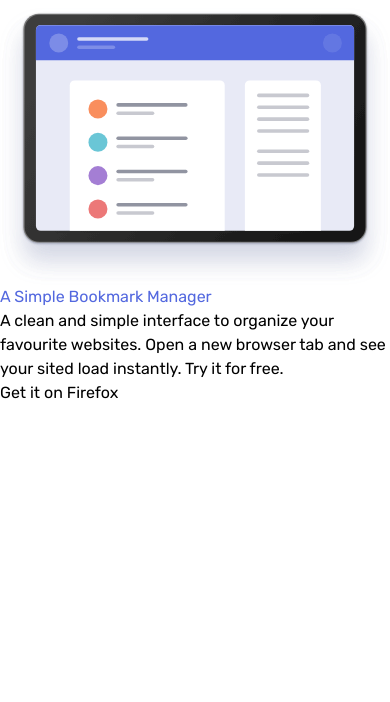
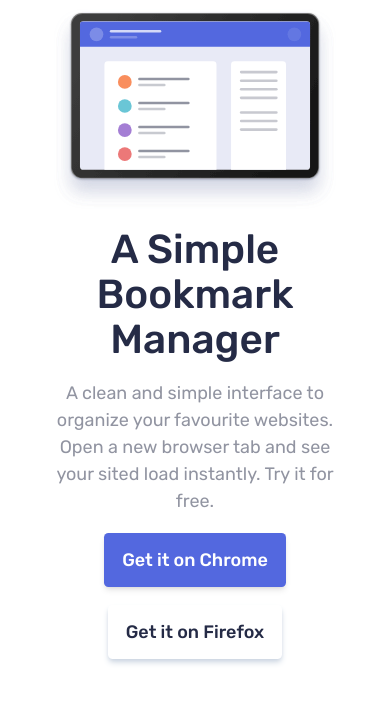
Before and after one commit to Kamil-Budzik/Bookmark-landing-page, a Next.js app: page / in a window 390 px wide. Shown: the top 702 px of the page. Built offline with nearby package versions, Linux system fonts and the light colour scheme.

Commit message:
chore: Make about-me section responsive

```diff
--- a/src/components/AboutMe.tsx
+++ b/src/components/AboutMe.tsx
@@ -2,20 +2,32 @@
 
 const AboutMe = () => {
   return (
-    <section className="flex flex-col-reverse">
-      <div>
+    <section className="flex flex-col-reverse items-center px-12 lg:flex-row lg:justify-between lg:py-24">
+      <div className="max-w-lg">
         <header>
-          <h1 className="text-blue-500">A Simple Bookmark Manager</h1>
+          <h1 className="my-4 text-center text-4xl font-medium text-blue-700 lg:text-left">
+            A Simple Bookmark Manager
+          </h1>
         </header>
-        <p>
+        <p className="mt-4 text-center text-blue-600 lg:my-6 lg:text-left">
           A clean and simple interface to organize your favourite websites. Open
           a new browser tab and see your sited load instantly. Try it for free.
         </p>
-        <button>Get it on Firefox</button>
+        <div className="flex flex-col items-center text-center sm:flex-row sm:justify-evenly lg:justify-start lg:text-left">
+          <button className="my-4 rounded bg-blue-500 px-4 py-3 font-medium text-white shadow-md lg:mr-8">
+            Get it on Chrome
+          </button>
+          <button className="rounded px-4 py-3 font-medium text-blue-700 shadow-md shadow-slate-300">
+            Get it on Firefox
+          </button>
+        </div>
       </div>
-      <div>
-        <div className="" />
-        <img src="/images/illustration-hero.svg" alt="App preview" />
+      <div className="max-w-lg">
+        <img
+          src="/images/illustration-hero.svg"
+          alt="App preview"
+          className=""
+        />
       </div>
     </section>
   )
--- a/src/styles/globals.css
+++ b/src/styles/globals.css
@@ -5,4 +5,5 @@
 html,
 body {
   font-family: 'Rubik', 'Roboto', 'Poppins', 'Arial', 'Helvetica', sans-serif;
+  font-size: 18px;
 }
--- a/tailwind.config.js
+++ b/tailwind.config.js
@@ -4,6 +4,7 @@
     './src/components/**/*.{js,ts,jsx,tsx}',
   ],
   theme: {
+    extend: {
       colors: {
         blue: {
           500: 'hsl(231, 69%, 60%)',
@@ -13,5 +14,6 @@
         red: 'hsl(0, 94%, 66%)',
       },
     },
+  },
   plugins: [],
 }
```
Lines whose indentation alone changed are shown as unchanged.
